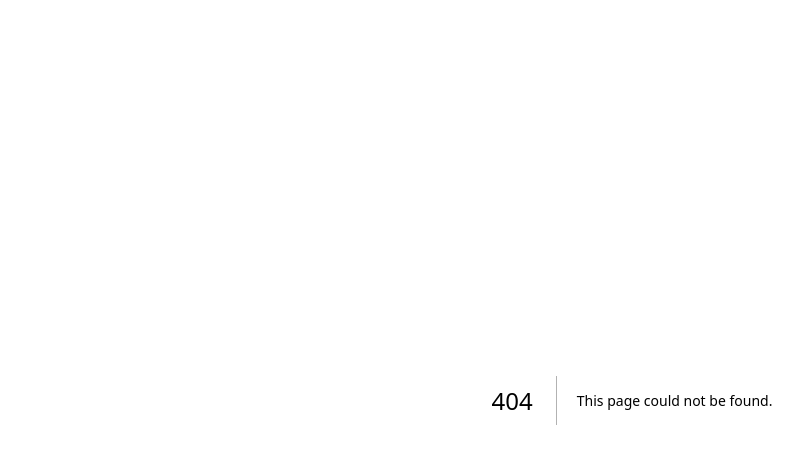
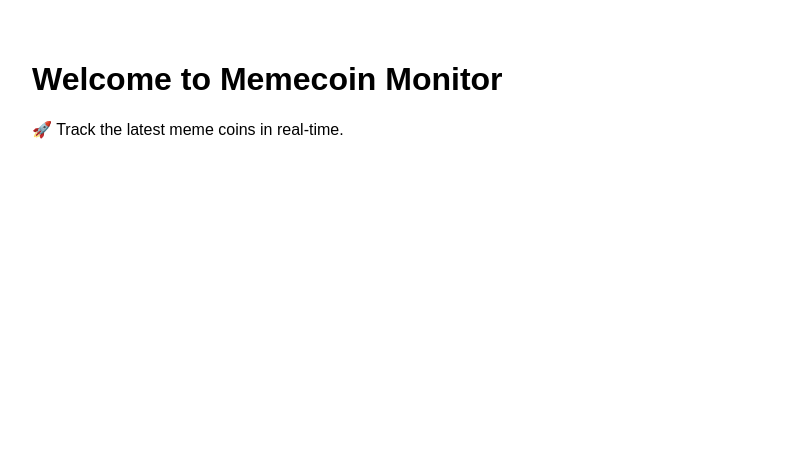
Before and after one commit to Ivan76-design/memecoin-monitor, a Next.js app: page / in a window 1280 px wide. Before the commit this address had no page. Shown: the top 464 px of the page, without its empty margins (8-811 px from the left). Built offline with nearby package versions, Linux system fonts and the light colour scheme.

Commit message:
Add index page to fix 404

```diff
--- /dev/null
+++ b/pages/index.js
@@ -0,0 +1,8 @@
+export default function Home() {
+  return (
+    <div style={{ padding: '2rem', fontFamily: 'Arial' }}>
+      <h1>Welcome to Memecoin Monitor</h1>
+      <p>🚀 Track the latest meme coins in real-time.</p>
+    </div>
+  );
+}
```
